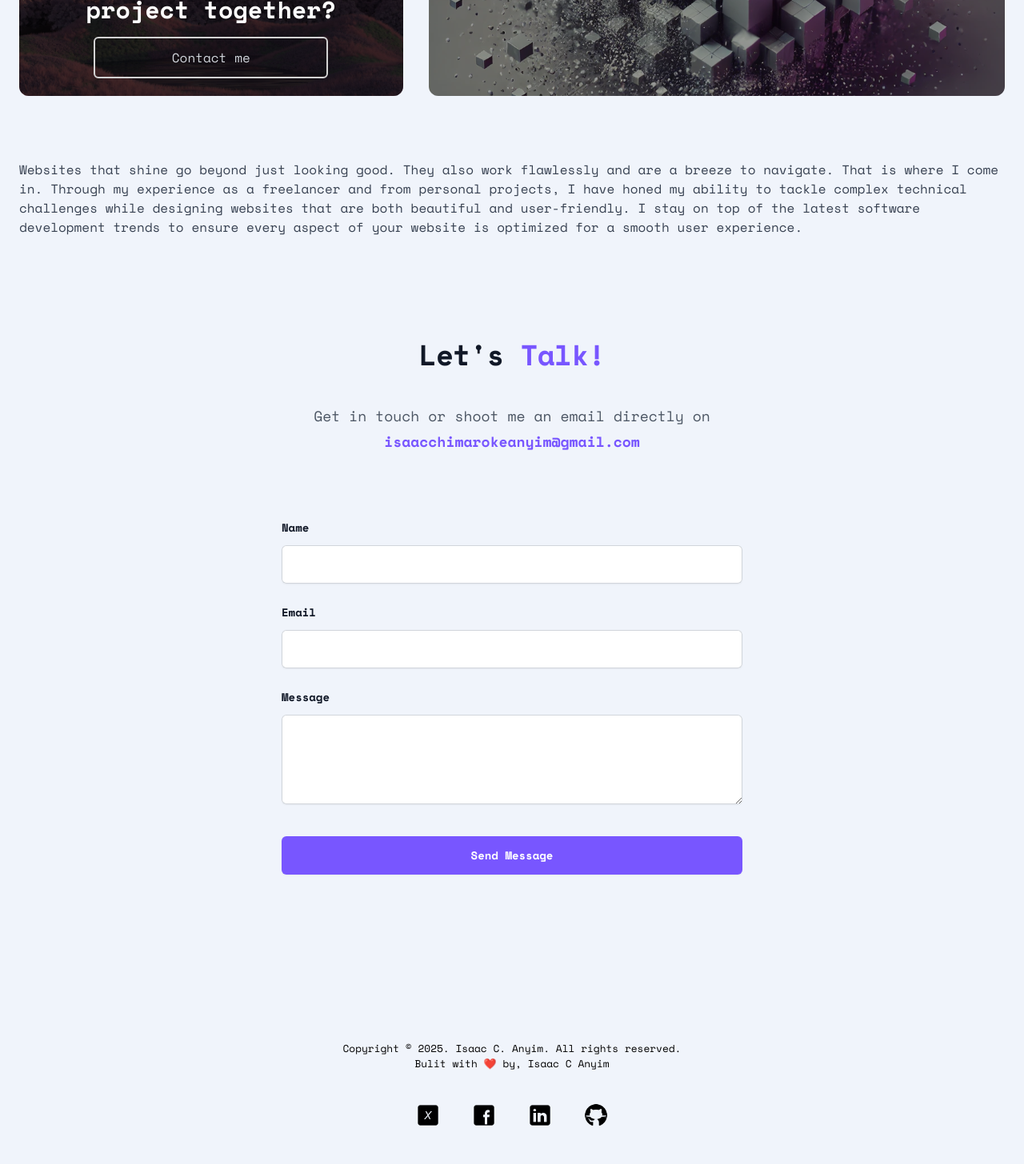
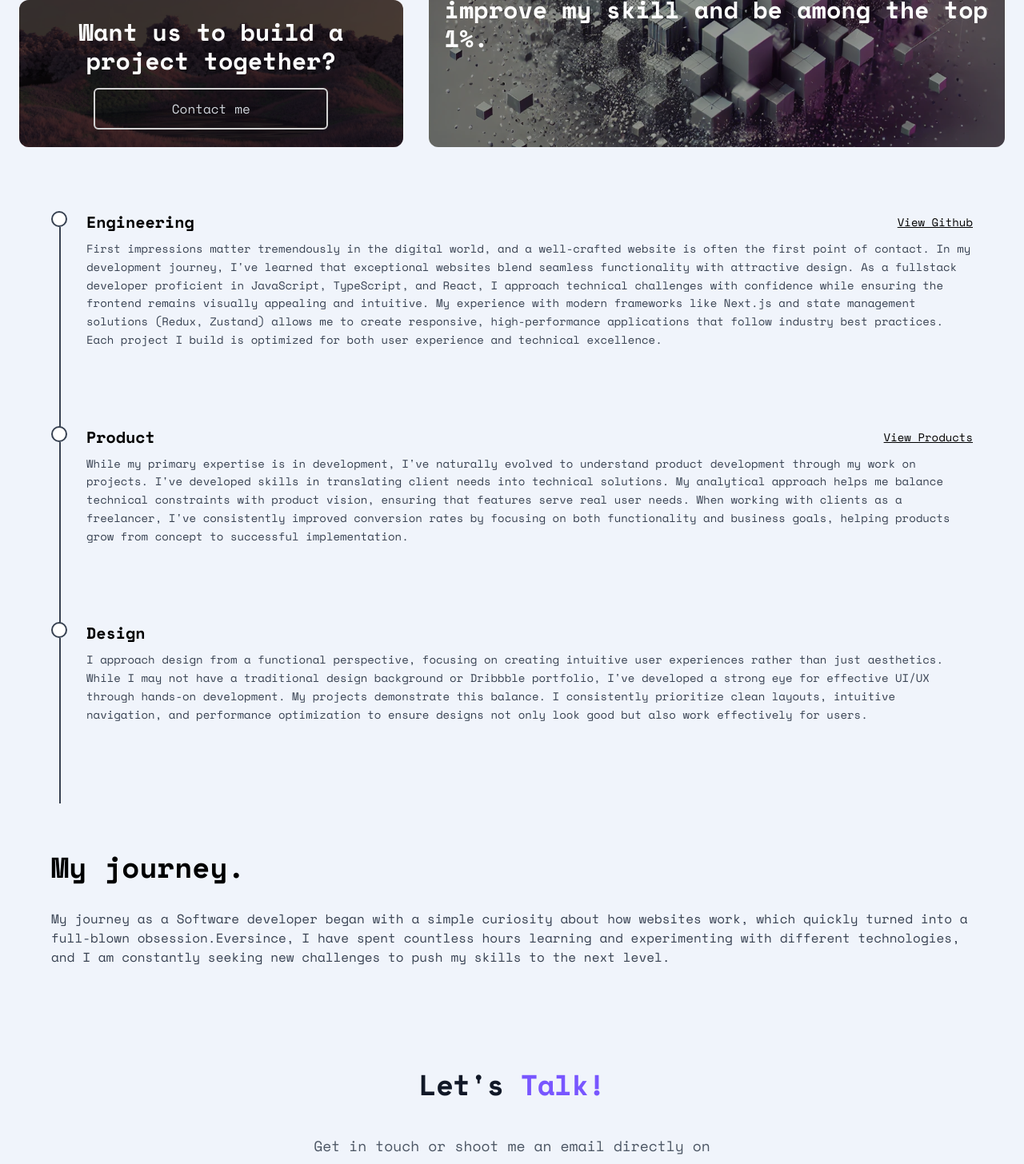
Before and after one commit to CreatorLZ/isaacanyim, a Next.js app: page /about in a window 1280 px wide. Shown: the part 820-2276 px from the top of the page at 80% size. Built offline with nearby package versions, Linux system fonts and the light colour scheme; no server answers; a web font is replaced by a local one.

Commit message:
update to about page

```diff
--- a/app/about/page.jsx
+++ b/app/about/page.jsx
@@ -6,6 +6,7 @@ import Socials from "../components/Socials";
 import { motion } from "framer-motion";
 import Link from "next/link";
 import { AnimatedText } from "../components/AnimatedText";
+import Timeline from "../components/Timeline";
 
 export default function About() {
   const containerVariants = {
@@ -28,11 +29,11 @@ export default function About() {
   };
 
   return (
-    <main>
+    <main className="py-12">
       <div className="w-full flex flex-col">
         <h2 className="text-4xl font-black">About Me.</h2>
       </div>
-      <div className="w-full min-h-screen flex flex-col bg-transparent gap-8">
+      <div className="w-full min-h-screen flex flex-col bg-transparent gap-8 lg:py-4">
         {/* first section */}
         <motion.div
           initial="hidden"
@@ -147,17 +148,27 @@ export default function About() {
         </motion.div>
         {/* second section end */}
       </div>
-      <div className="pt-20">
-        <p className="text-sm leading-loose md:text-base">
-          Websites that shine go beyond just looking good. They also work
-          flawlessly and are a breeze to navigate. That is where I come in.
-          Through my experience as a freelancer and from personal projects, I
-          have honed my ability to tackle complex technical challenges while
-          designing websites that are both beautiful and user-friendly. I stay
-          on top of the latest software development trends to ensure every
-          aspect of your website is optimized for a smooth user experience.
-        </p>
-      </div>
+      <Timeline />
+
+      <motion.div
+        className="pt-20 px-10"
+        initial={{ opacity: 0, y: 50 }}
+        whileInView={{ opacity: 1, y: 0 }}
+        transition={{ duration: 0.5, delay: 0.2 }}
+        viewport={{ once: true, amount: 0.3 }}
+      >
+        <div className="w-full flex flex-col">
+          <h2 className="text-4xl font-black">My journey.</h2>
+        </div>
+        <blockquote className="text-sm leading-loose md:text-base text-gray-700 ">
+          My journey as a Software developer began with a simple curiosity about
+          how websites work, which quickly turned into a full-blown
+          obsession.Eversince, I have spent countless hours learning and
+          experimenting with different technologies, and I am constantly seeking
+          new challenges to push my skills to the next level.
+        </blockquote>
+      </motion.div>
+
       <Socials />
       <Contact id="contact" />
     </main>
--- a/app/components/Hero.jsx
+++ b/app/components/Hero.jsx
@@ -93,14 +93,14 @@ export default function Hero() {
           variants={itemVariants2}
           className="text-gray-700 text-3xl md:text-7xl tracking-normal font-extrabold  pb-0"
         >
-          HI👋🏾{"!"} I{"'"}M ISAAC
+          HI👋🏾{"!"}, I{"'"}M ISAAC,
           <br />
         </motion.h1>
         <motion.h1
           variants={itemVariants3}
           className="text-gray-700 text-3xl md:text-7xl tracking-normal  pb-0  font-extrabold"
         >
-          A SOFTWARE DEVELOPER
+          A SOFTWARE DEVELOPER.
         </motion.h1>
         {/* <br /> */}
         <AnimatedText className="leading-loose text-sm md:text-xl pb-10">
--- /dev/null
+++ b/app/components/Timeline.jsx
@@ -0,0 +1,89 @@
+"use client";
+
+import React from "react";
+import { motion } from "framer-motion";
+import Link from "next/link";
+
+const TimelineItem = ({ title, content, viewLink = null, index, isLast }) => {
+  return (
+    <motion.div
+      className="flex gap-6 relative lg:px-10 lg:py-4"
+      initial={{ opacity: 0, y: 50 }}
+      whileInView={{ opacity: 1, y: 0 }}
+      transition={{ duration: 0.5, delay: index * 0.2 }}
+      viewport={{ once: true, amount: 0.3 }}
+    >
+      {/* Timeline line and dot */}
+      <div className="flex flex-col items-center relative">
+        <div className="w-5 h-5 rounded-full bg-white border-2 border-gray-700 z-10"></div>
+        {/* Vertical line connecting to the next dot, hidden for the last item */}
+        {!isLast && (
+          <div className="absolute top-5 left-2.5 w-0.5 bg-gray-700 h-[calc(100%+1rem)]"></div>
+        )}
+      </div>
+
+      {/* Content */}
+      <div className="pb-16 flex-1">
+        <div className="flex items-center justify-between mb-2">
+          <h3 className="text-xl font-bold">{title}</h3>
+          {viewLink && (
+            <Link
+              href={viewLink.url}
+              className="text-sm underline"
+              target="_blank"
+              rel="noopener noreferrer"
+            >
+              {viewLink.text}
+            </Link>
+          )}
+        </div>
+        <p className="text-gray-700 text-sm leading-relaxed">{content}</p>
+      </div>
+    </motion.div>
+  );
+};
+
+export default function Timeline() {
+  const timelineItems = [
+    {
+      title: "Engineering",
+      content:
+        "First impressions matter tremendously in the digital world, and a well-crafted website is often the first point of contact. In my development journey, I've learned that exceptional websites blend seamless functionality with attractive design. As a fullstack developer proficient in JavaScript, TypeScript, and React, I approach technical challenges with confidence while ensuring the frontend remains visually appealing and intuitive. My experience with modern frameworks like Next.js and state management solutions (Redux, Zustand) allows me to create responsive, high-performance applications that follow industry best practices. Each project I build is optimized for both user experience and technical excellence.",
+      viewLink: {
+        text: "View Github",
+        url: "https://github.com/CreatorLZ",
+      },
+    },
+    {
+      title: "Product",
+      content:
+        "While my primary expertise is in development, I've naturally evolved to understand product development through my work on projects. I've developed skills in translating client needs into technical solutions. My analytical approach helps me balance technical constraints with product vision, ensuring that features serve real user needs. When working with clients as a freelancer, I've consistently improved conversion rates by focusing on both functionality and business goals, helping products grow from concept to successful implementation.",
+      viewLink: {
+        text: "View Products",
+        url: "/#projects",
+      },
+    },
+    {
+      title: "Design",
+      content:
+        "I approach design from a functional perspective, focusing on creating intuitive user experiences rather than just aesthetics. While I may not have a traditional design background or Dribbble portfolio, I've developed a strong eye for effective UI/UX through hands-on development. My projects demonstrate this balance. I consistently prioritize clean layouts, intuitive navigation, and performance optimization to ensure designs not only look good but also work effectively for users.",
+    },
+  ];
+
+  return (
+    <div className="w-full pt-12">
+      <div className="relative">
+        {timelineItems.map((item, index) => (
+          <TimelineItem
+            key={index}
+            title={item.title}
+            content={item.content}
+            viewLink={item.viewLink}
+            index={index}
+            // isLast={index === timelineItems.length - 1} // Pass isLast prop
+          />
+        ))}
+      </div>
+    </div>
+  );
+}
```
